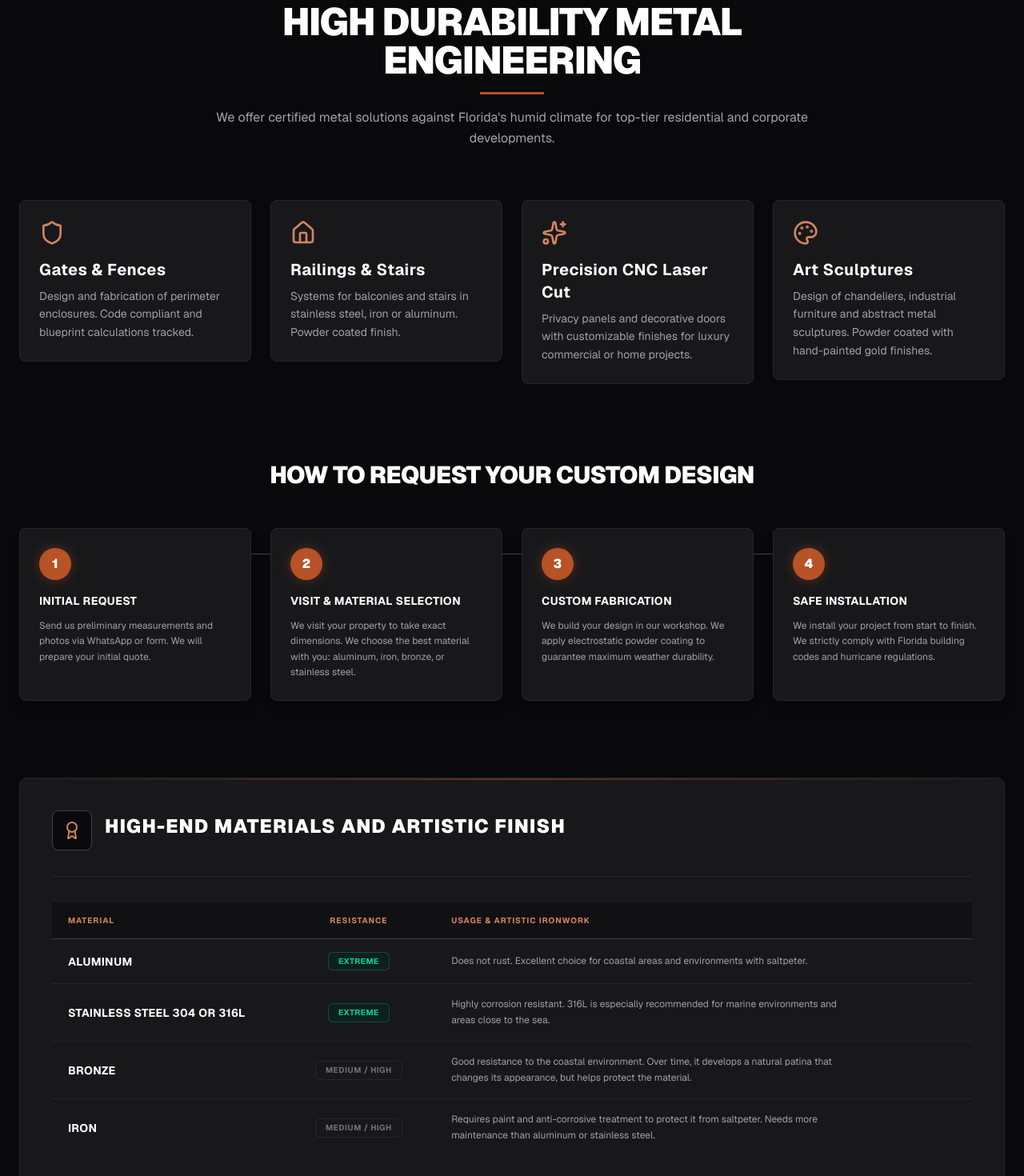
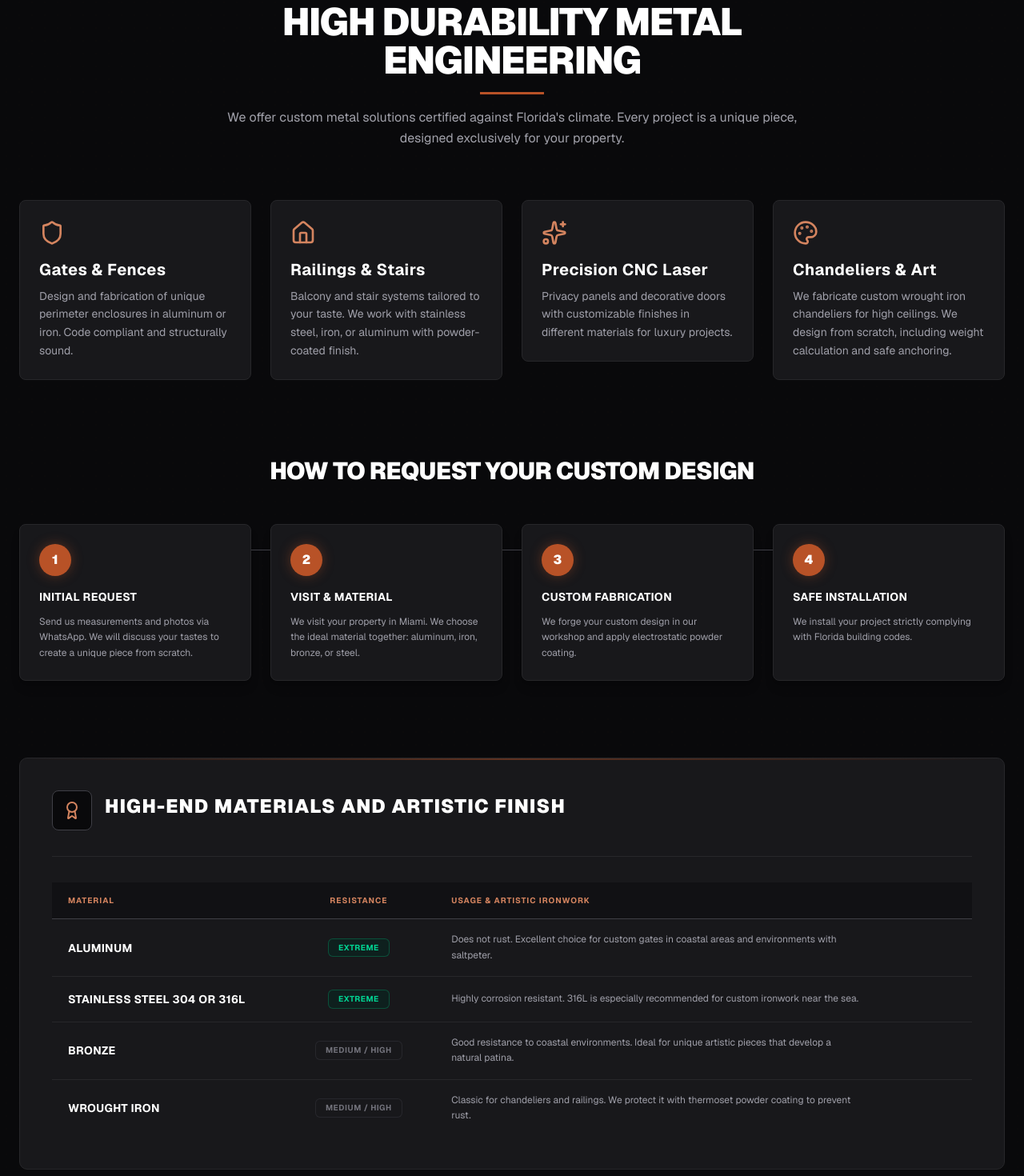
Before and after one commit to Alej0-33/landing-darioscustom, a Next.js app: page /en in a window 1280 px wide. Shown: the part 920-2390 px from the top of the page at 80% size. Built offline with nearby package versions, Linux system fonts and the light colour scheme; no server answers.

Commit message:
fix: SEO optimization for custom forgged products

```diff
--- a/src/app/[lang]/page.tsx
+++ b/src/app/[lang]/page.tsx
@@ -36,6 +36,16 @@ export default async function Home({ params }: { params: Promise<{ lang: string
         "description": dict.seo.description,
         "url": SITE_URL,
         "telephone": COMPANY_PHONE,
+        // ✅ 1. IA Semantic Trigger: Lo que ustedes saben hacer de verdad
+        "knowsAbout": [
+          "Custom Wrought Iron Chandeliers",
+          "High Ceiling Lighting Installation",
+          "Aluminum Driveway Gates",
+          "Custom Metal Fabrication From Scratch",
+          "Powder Coating Finishes",
+          "Stainless Steel Railings",
+          "Florida Building Code Compliance"
+        ],
         "contactPoint": {
           "@type": "ContactPoint",
           "telephone": COMPANY_PHONE,
@@ -105,7 +115,7 @@ export default async function Home({ params }: { params: Promise<{ lang: string
           "@type": "SpeakableSpecification",
           "cssSelector": ["#inicio", "#servicios"]
         }
-      },
+      }
     ]
   };
 
--- a/src/components/sections/Hero.tsx
+++ b/src/components/sections/Hero.tsx
@@ -153,10 +153,11 @@ export default function Hero() {
                   </div>
                   <div className="w-10 h-10 sm:w-14 sm:h-14 bg-industrial-card border border-brand-primary/35 p-1 sm:p-2 rounded relative machined-corners flex items-center justify-center shadow-lg">
                     <Image
-                      src="/brand/darioscustom_logo.webp"
+                      src="/brand/darioscustom_logo2.png"
                       alt="Darioscustom"
                       width={60}
                       height={60}
+                      priority
                       className="w-full h-full object-contain filter brightness-110"
                     />
                   </div>
@@ -174,7 +175,7 @@ export default function Hero() {
                 alt="Proyecto Terminado Darioscustom"
                 width={450}
                 height={562}
-                priority // Previene el render-blocking
+                priority
                 className="w-full h-full object-cover"
               />
               <div className="absolute inset-0 bg-gradient-to-t from-black/90 via-black/20 to-transparent" />
@@ -201,7 +202,7 @@ export default function Hero() {
                 alt="Proyecto Terminado Visualización"
                 width={450}
                 height={562}
-                priority // Previene el render-blocking
+                priority
                 className="w-full h-full object-cover"
               />
               <div className="absolute inset-0 bg-gradient-to-t from-black/95 via-black/10 to-transparent" />
--- a/src/dictionaries/en.json
+++ b/src/dictionaries/en.json
@@ -12,7 +12,7 @@
     "title1": "Luxury custom ",
     "highlight": "metal work & ironwork",
     "title2": " in miami",
-    "desc": "We custom fabricate in iron, aluminum, and steel. We make railings, balconies, and gates. All protected with powder coating finish.",
+    "desc": "Artistic forging workshop specializing in unique pieces customized to the client's taste. We fabricate from scratch in wrought iron, aluminum, stainless steel, and bronze. From high-ceiling chandeliers to gates and railings with powder coating.",
     "btnQuote": "Get a Quote",
     "btnCatalog": "Explore Catalog",
     "cadTag": "Shop Drawing",
@@ -24,38 +24,38 @@
     "cadToggle": "Toggle view (Blueprint / Real)"
   },
   "services": {
-    "title": "High Durability Metal Engineering", "desc": "We offer certified metal solutions against Florida's humid climate for top-tier residential and corporate developments.",
+    "title": "High Durability Metal Engineering", "desc": "We offer custom metal solutions certified against Florida's climate. Every project is a unique piece, designed exclusively for your property.",
     "items": [
-      { "title": "Gates & Fences", "desc": "Design and fabrication of perimeter enclosures. Code compliant and blueprint calculations tracked." },
-      { "title": "Railings & Stairs", "desc": "Systems for balconies and stairs in stainless steel, iron or aluminum. Powder coated finish." },
-      { "title": "Precision CNC Laser Cut", "desc": "Privacy panels and decorative doors with customizable finishes for luxury commercial or home projects." },
-      { "title": "Art Sculptures", "desc": "Design of chandeliers, industrial furniture and abstract metal sculptures. Powder coated with hand-painted gold finishes." }
+      { "title": "Gates & Fences", "desc": "Design and fabrication of unique perimeter enclosures in aluminum or iron. Code compliant and structurally sound." },
+      { "title": "Railings & Stairs", "desc": "Balcony and stair systems tailored to your taste. We work with stainless steel, iron, or aluminum with powder-coated finish." },
+      { "title": "Precision CNC Laser", "desc": "Privacy panels and decorative doors with customizable finishes in different materials for luxury projects." },
+      { "title": "Chandeliers & Art", "desc": "We fabricate custom wrought iron chandeliers for high ceilings. We design from scratch, including weight calculation and safe anchoring." }
     ],
     "matTitle": "High-End Materials and Artistic Finish", "matHeaders": ["Material", "Resistance", "Usage & Artistic Ironwork"],
     "materials": [
-      { "name": "Aluminum", "res": "Extreme", "desc": "Does not rust. Excellent choice for coastal areas and environments with saltpeter." },
-      { "name": "Stainless Steel 304 or 316L", "res": "Extreme", "desc": "Highly corrosion resistant. 316L is especially recommended for marine environments and areas close to the sea." },
-      { "name": "Bronze", "res": "Medium / High", "desc": "Good resistance to the coastal environment. Over time, it develops a natural patina that changes its appearance, but helps protect the material." },
-      { "name": "Iron", "res": "Medium / High", "desc": "Requires paint and anti-corrosive treatment to protect it from saltpeter. Needs more maintenance than aluminum or stainless steel." }
+      { "name": "Aluminum", "res": "Extreme", "desc": "Does not rust. Excellent choice for custom gates in coastal areas and environments with saltpeter." },
+      { "name": "Stainless Steel 304 or 316L", "res": "Extreme", "desc": "Highly corrosion resistant. 316L is especially recommended for custom ironwork near the sea." },
+      { "name": "Bronze", "res": "Medium / High", "desc": "Good resistance to coastal environments. Ideal for unique artistic pieces that develop a natural patina." },
+      { "name": "Wrought Iron", "res": "Medium / High", "desc": "Classic for chandeliers and railings. We protect it with thermoset powder coating to prevent rust." }
     ],
     "howTo": {
       "title": "How to request your custom design",
       "steps": [
-        { "title": "Initial Request", "desc": "Send us preliminary measurements and photos via WhatsApp or form. We will prepare your initial quote." },
-        { "title": "Visit & Material Selection", "desc": "We visit your property to take exact dimensions. We choose the best material with you: aluminum, iron, bronze, or stainless steel." },
-        { "title": "Custom Fabrication", "desc": "We build your design in our workshop. We apply electrostatic powder coating to guarantee maximum weather durability." },
-        { "title": "Safe Installation", "desc": "We install your project from start to finish. We strictly comply with Florida building codes and hurricane regulations." }
+        { "title": "Initial Request", "desc": "Send us measurements and photos via WhatsApp. We will discuss your tastes to create a unique piece from scratch." },
+        { "title": "Visit & Material", "desc": "We visit your property in Miami. We choose the ideal material together: aluminum, iron, bronze, or steel." },
+        { "title": "Custom Fabrication", "desc": "We forge your custom design in our workshop and apply electrostatic powder coating." },
+        { "title": "Safe Installation", "desc": "We install your project strictly complying with Florida building codes." }
       ]
     }
   },
   "catalog": { "tag": "Detailed Catalog", "title": "HANDCRAFTED IRONWORK MADE TO MEASURE", "desc": "Explore our collection with the main pieces developed by our blacksmiths in Florida. Filter by category and quote your ideal design directly.", "categories": { "Todos": "All", "Iluminación": "Lighting", "Puertas": "Doors", "Barandales": "Railings", "Portones": "Gates", "Arte": "Art", "Miscelaneas": "Miscellaneous" }, "specId": "SPEC-ID // DC-00", "quoteBtn": "Quote via WhatsApp", "msgPart1": "Hello Dario's custom iron art, I am interested in quoting the product", "msgPart2": "from your online catalog." },
   "whyus": {
-    "tag": "Our Difference", "title": "Technical Excellence in Every Joint", "desc1": "At Dario's, we design pieces to your personal taste. We adapt to your home or business style. We work with iron, aluminum, and bronze.", "desc2": "We serve residential and commercial projects. We guarantee perfect finishes and highly resistant metal joints.", "quote": "\"Excellence in blacksmithing is defined by the precision that is not seen at first glance.\"",
+    "tag": "Our Difference", "title": "Unique Pieces to the Client's Taste", "desc1": "At Dario's Custom Iron Art we don't sell mass-produced items. We specialize in fabricating unique pieces from scratch, designed to each client's personal taste. We adapt to your space's architecture working with multiple materials.", "desc2": "We serve high-end projects in Miami. From heavy chandeliers requiring engineering and weight calculations to monumental doors. We guarantee perfection in every weld.", "quote": "\"Excellence in custom blacksmithing is defined by the precision that is not seen at first glance.\"",
     "items": [
-      { "title": "Exclusive Finishes", "desc": "We use powder coating. This ensures a long lifespan for the metal." },
-      { "title": "High Resistance", "desc": "Structures built to withstand the sun and humidity of South Florida." },
-      { "title": "Forging and Laser", "desc": "We combine handmade traditional blacksmithing with modern laser cutting." },
-      { "title": "On-Time Delivery", "desc": "We meet our deadlines. We maintain clear communication from the start." }
+      { "title": "Designed From Scratch", "desc": "We don't use prefabricated catalogs. We create metal art exclusively for you." },
+      { "title": "Multiple Materials", "desc": "We master forging in iron, lightweight aluminum, stainless steel, and elegant bronze details." },
+      { "title": "High Resistance", "desc": "We apply Powder Coating to our pieces to withstand the South Florida sun and humidity." },
+      { "title": "Safety & Engineering", "desc": "We calculate weights and secure structural anchors for large pieces like chandeliers and gates." }
     ]
   },
   "reviews": { "tag": "Real Reviews", "title": "Satisfied Customers", "desc": "The quality of our products and artistic ironwork backed by the experience of builders, architects and homeowners in South Florida.", "verified": "Verified Google Reviews", "viewRev": "View Review", "btnMaps": "View Google Maps Profile", "list": [
```
Also changed, not shown: src/dictionaries/es.json (+19 -19 lines).
